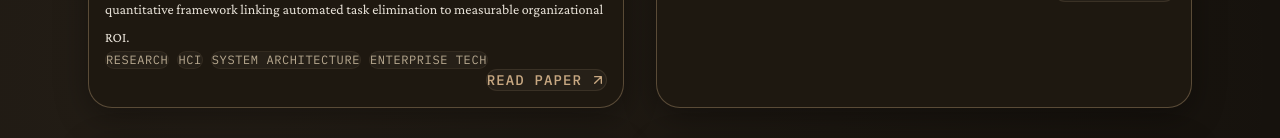
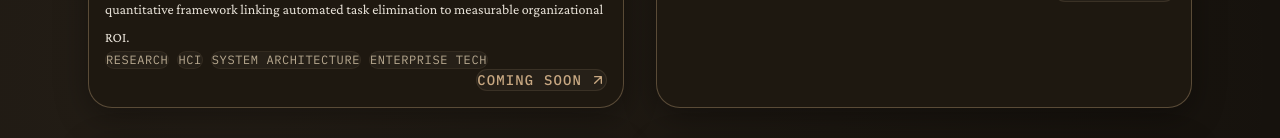
Before and after one commit to omshewale30/portfolio-new, a React (Vite) app: page /projects in a window 1280 px wide. Shown: the part 412-550 px from the top of the page. Built offline with nearby package versions, Linux system fonts and the light colour scheme.

Commit message:
fixed links and navigation

```diff
--- a/src/App.css
+++ b/src/App.css
@@ -25,3 +25,11 @@ main {
   margin: 0;
   padding: 0;
 }
+
+/* Scroll margin so fixed navbar doesn't cover section headings */
+#about,
+#education,
+#skills,
+#contact {
+  scroll-margin-top: 6rem;
+}
--- a/src/App.jsx
+++ b/src/App.jsx
@@ -1,5 +1,5 @@
 import { useState, useEffect } from 'react'
-import {BrowserRouter as Router, Route, Routes} from 'react-router-dom';
+import { BrowserRouter as Router, Route, Routes, useLocation, useNavigate } from 'react-router-dom';
 
 import './App.css'
 import Hero from "./components/Hero.jsx";
@@ -14,8 +14,11 @@ import ContactSection from "./components/ContactSection.jsx";
 import EducationSection from "./components/EducationSection.jsx";
 
 
-function App() {
+function AppContent() {
+    const location = useLocation();
+    const navigate = useNavigate();
     const [sessionId, setSessionId] = useState(null);
+
     useEffect(() => {
         const storedSessionId = localStorage.getItem('sessionId');
         if (storedSessionId){
@@ -25,14 +28,26 @@ function App() {
             localStorage.setItem('sessionId', newSessionId);
             setSessionId(newSessionId);
         }
-    }, [])  //create a new session id if one does not exist
+    }, []);
 
+    // Scroll to section when navigating to home with state.scrollTo (e.g. from Navbar hash links)
+    useEffect(() => {
+        if (location.pathname !== "/" || !location.state?.scrollTo) return;
+        const sectionId = location.state.scrollTo;
+        const timer = requestAnimationFrame(() => {
+            requestAnimationFrame(() => {
+                const el = document.getElementById(sectionId);
+                if (el) el.scrollIntoView({ behavior: "smooth", block: "start" });
+                navigate(".", { replace: true, state: {} });
+            });
+        });
+        return () => cancelAnimationFrame(timer);
+    }, [location.pathname, location.state?.scrollTo, navigate]);
 
     return (
-        <Router>
-            <div className="App">
-                <Navbar />
-                <Routes>
+        <div className="App">
+            <Navbar />
+            <Routes>
                     {/* Home Page */}
                     <Route
                         path="/"
@@ -62,11 +77,17 @@ function App() {
                     <Route path="/experience" element={<Experience />} />
 
 
-                </Routes>
-            </div>
+            </Routes>
+        </div>
+    );
+}
+
+function App() {
+    return (
+        <Router>
+            <AppContent />
         </Router>
-
-    )
+    );
 }
 
 export default App
--- a/src/components/Navbar.jsx
+++ b/src/components/Navbar.jsx
@@ -36,27 +36,22 @@ const Header = () => {
     return () => window.removeEventListener("scroll", handleScroll);
   }, []);
 
+  const scrollToSection = (sectionId) => {
+    const section = document.getElementById(sectionId);
+    if (section) {
+      section.scrollIntoView({ behavior: "smooth", block: "start" });
+    }
+  };
+
   const handleNavigation = (path) => {
     setIsMobileMenuOpen(false);
     setIsDropdownOpen(false);
     if (path.startsWith("#")) {
+      const sectionId = path.slice(1);
       if (location.pathname !== "/") {
-        navigate("/");
-        setTimeout(() => {
-          const sectionId = path.slice(1);
-          const section = document.getElementById(sectionId);
-          const navbar = document.querySelector("nav");
-          if (section && navbar) {
-            window.scrollTo({ top: section.offsetTop - navbar.offsetHeight, behavior: "smooth" });
-          }
-        }, 100);
+        navigate("/", { state: { scrollTo: sectionId }, replace: false });
       } else {
-        const sectionId = path.slice(1);
-        const section = document.getElementById(sectionId);
-        const navbar = document.querySelector("nav");
-        if (section && navbar) {
-          window.scrollTo({ top: section.offsetTop - navbar.offsetHeight, behavior: "smooth" });
-        }
+        scrollToSection(sectionId);
       }
     } else if (path === "/") {
       if (location.pathname !== "/") navigate("/");
@@ -126,7 +121,6 @@ const Header = () => {
                 {[
                   ["#about", "About Me"],
                   ["#education", "Education"],
-                  ["#timeline", "Timeline"],
                   ["#skills", "Skills"],
                   ["#contact", "Contact"],
                 ].map(([href, label]) => (
--- a/src/components/ProjectPreview.jsx
+++ b/src/components/ProjectPreview.jsx
@@ -52,7 +52,7 @@ const ProjectPreview = () => {
       description:
         "Developed a robust equation-to-LaTeX conversion system combining Optical Character Recognition (OCR) with Natural Language Processing (NLP) to accurately transcribe mathematical expressions. Leveraged Vision Transformers (ViT) for visual feature extraction and decoder LLMs for LaTeX generation, improving performance on low-quality and handwritten equations.",
       tags: ["Machine Learning", "TensorFlow", "OCR", "NLP"],
-      link: "https://adminliveunc-my.sharepoint.com/:b:/r/personal/gtbachel_ad_unc_edu/Documents/Attachments/755_Final_Report.pdf?csf=1&web=1&e=X7q1Rs",
+      link: "https://drive.google.com/file/d/1P_J3Q39MPd2p6FeERYnNe4iStTSxlRQC/view?usp=sharing",
       linkText: "Report",
       aiBadges: ["Vision Transformer", "OCR Pipeline"],
       mockupTint: "from-amber-300/30 via-amber-200/10 to-transparent",
--- a/src/components/ProjectSection.jsx
+++ b/src/components/ProjectSection.jsx
@@ -21,7 +21,7 @@ const ProjectsSection = () => {
       tags: ["Research", "HCI", "System Architecture", "Enterprise Tech"],
       aiBadges: ["Agentic AI", "HITL", "Multi-Agent"],
       link: "#", // Replace with actual link when published
-      linkText: "Read Paper",
+      linkText: "COMING SOON",
       featured: true,
     },
     {
@@ -40,7 +40,7 @@ const ProjectsSection = () => {
         "Developed an Agentic AI email assistant designed for the UNC Cashier's office to manage and triage high-volume inbound communications. Built with a Python automation backend to intelligently route, classify, and draft contextual responses, significantly reducing manual triage time and streamlining administrative workflows.",
       tags: ["Python", "Automation", "Workflow Integration", "API"],
       aiBadges: ["Agentic AI", "LLM Orchestration"],
-      link: "#", // Add GitHub or demo link if available
+      link: "https://heelper-frontend.nicedesert-a13116bc.eastus.azurecontainerapps.io/", // Add GitHub or demo link if available
       linkText: "View Project",
       featured: true,
     },
@@ -50,7 +50,7 @@ const ProjectsSection = () => {
         "Developed a robust equation-to-LaTeX conversion system combining Optical Character Recognition (OCR) with Natural Language Processing (NLP) to accurately transcribe mathematical expressions. Leveraged Vision Transformers (ViT) for visual feature extraction and decoder LLMs for LaTeX generation, improving performance on low-quality and handwritten equations.",
       tags: ["Machine Learning", "TensorFlow", "OCR", "NLP"],
       aiBadges: ["Vision Transformer", "OCR Pipeline"],
-      link: "https://adminliveunc-my.sharepoint.com/:b:/r/personal/gtbachel_ad_unc_edu/Documents/Attachments/755_Final_Report.pdf?csf=1&web=1&e=X7q1Rs",
+      link: "https://drive.google.com/file/d/1P_J3Q39MPd2p6FeERYnNe4iStTSxlRQC/view?usp=sharing",
       linkText: "Report",
       featured: true,
     },
@@ -138,16 +138,14 @@ const ProjectsSection = () => {
       title: "Game Application for Mental Health Patients",
       description:
         "Led the development of 5 diverse games in Unity, specifically designed to enhance fine motor skills for mental health patients. Implemented an interactive user interface, resulting in improved accessibility and ease of navigation for patients. Received positive feedback from users, with a measured increase in fine motor skill improvement among patients.",
-      tags: ["Unity", "Game Development", "UI/UX Design", "C#"],
-      link: "#",
-      linkText: "View Project",
+      tags: ["Unity", "Game Development", "UI/UX Design", "C#"]
     },
     {
       title: "Shopping Web Application",
       description:
         "Led a team of 5 in developing a full-stack shopping application in Java, similar to Amazon.com. Implemented a robust database system to manage customer information and correlate it with order numbers, improving data retrieval processes. Leveraged SQL and GUI features to create a highly user-oriented and intuitive shopping experience.",
       tags: ["Java", "JavaFX", "SQL", "HTML", "CSS", "Full-Stack Development"],
-      link: "#",
+      link: "https://github.com/aroth6/shopping-app",
       linkText: "View Project",
     },
   ]
```
